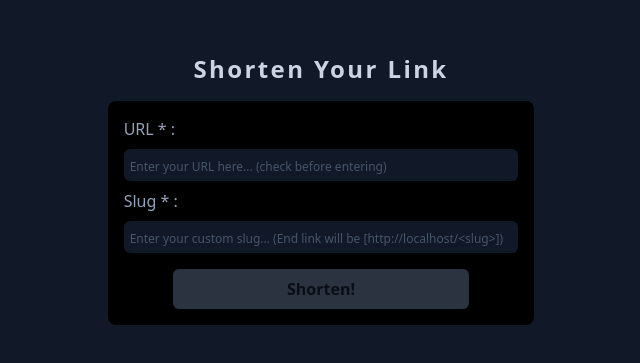
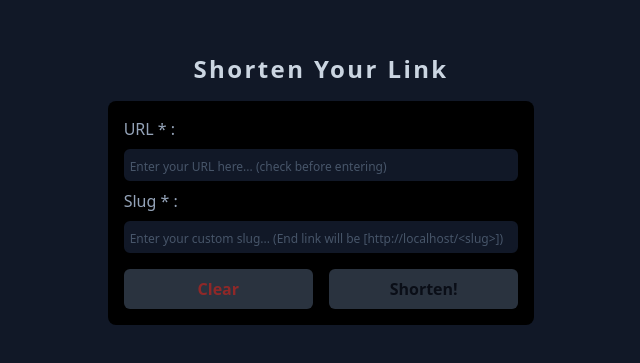
Before and after one commit to akashdoppalapudi/shortl, a Next.js app: page /create in a window 1280 px wide. Shown: the part 211-574 px from the top of the page, without its empty margins (319-959 px from the left). Built offline with nearby package versions, Linux system fonts and the light colour scheme.

Commit message:
added clear button to form

```diff
--- a/components/ShortLinkForm.tsx
+++ b/components/ShortLinkForm.tsx
@@ -29,6 +29,8 @@ const ShortLinkForm = (props: ShortLinkFormProps) => {
 			slug: '',
 			url: '',
 		});
+		setSlugTaken(false);
+		setValidUrl(true);
 	};
 
 	const checkSlugAvailability = async (slug: string) => {
@@ -113,9 +115,17 @@ const ShortLinkForm = (props: ShortLinkFormProps) => {
 						setShortLink({ ...shortLink, slug: e.target.value });
 					}}
 				/>
+				<div className="flex gap-4">
+					<button
+						type="reset"
+						onClick={clearFields}
+						className="mt-2 p-2 bg-slate-600 opacity-60 text-red-500 font-semibold rounded-md w-1/2 hover:opacity-50 transition ease-in-out duration-200"
+					>
+						Clear
+					</button>
 					<button
 						type="submit"
-					className="mx-auto mt-2 p-2 bg-green-600 opacity-60 text-black disabled:bg-slate-600 disabled:text-gray-900 font-semibold rounded-md w-3/4 hover:opacity-50 disabled:cursor-not-allowed transition ease-in-out duration-200"
+						className="mt-2 p-2 bg-green-600 opacity-60 text-black disabled:bg-slate-600 disabled:text-gray-900 font-semibold rounded-md w-1/2 hover:opacity-50 disabled:cursor-not-allowed transition ease-in-out duration-200"
 						disabled={
 							slugTaken ||
 							shortLink.url === '' ||
@@ -126,6 +136,7 @@ const ShortLinkForm = (props: ShortLinkFormProps) => {
 					>
 						Shorten!
 					</button>
+				</div>
 			</form>
 		</div>
 	);
```
Lines whose indentation alone changed are shown as unchanged.
